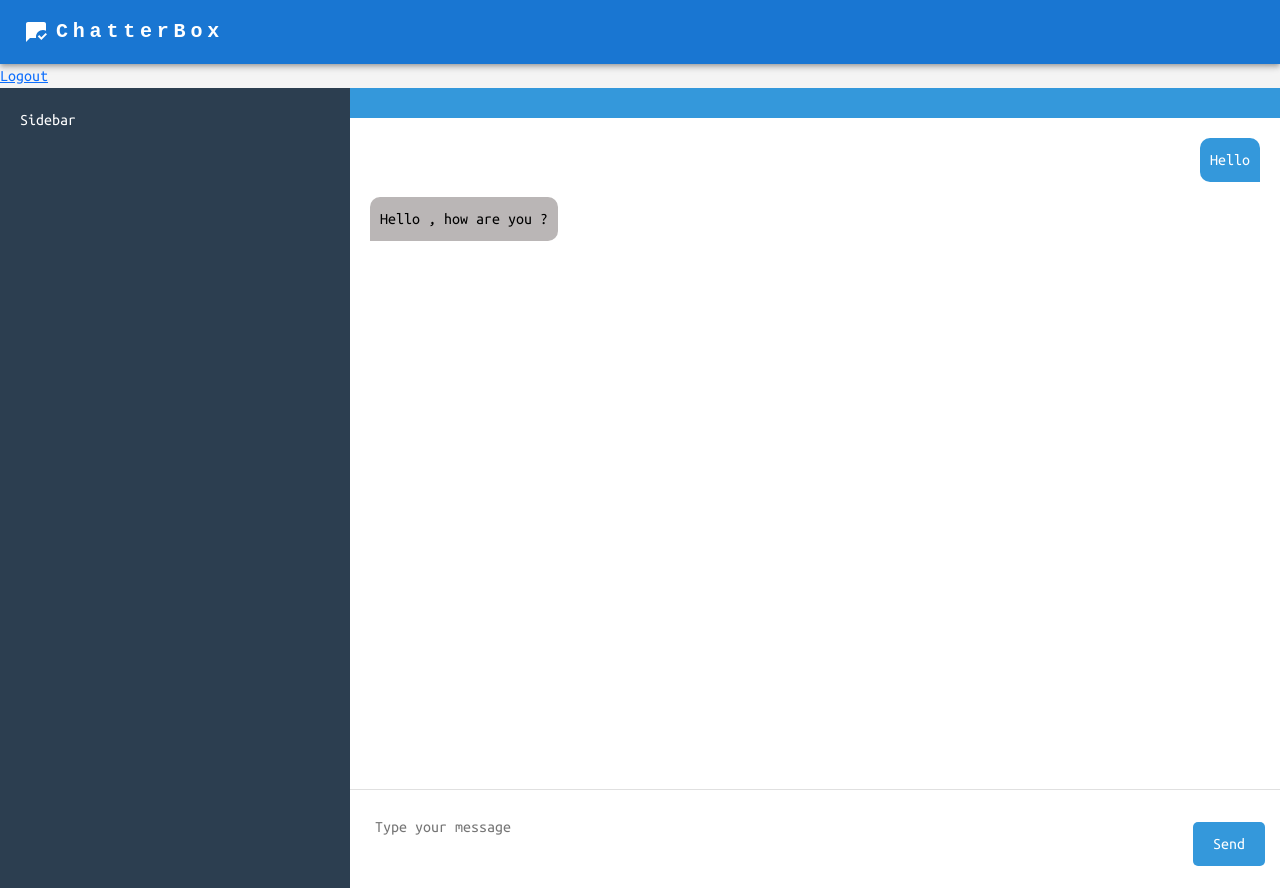
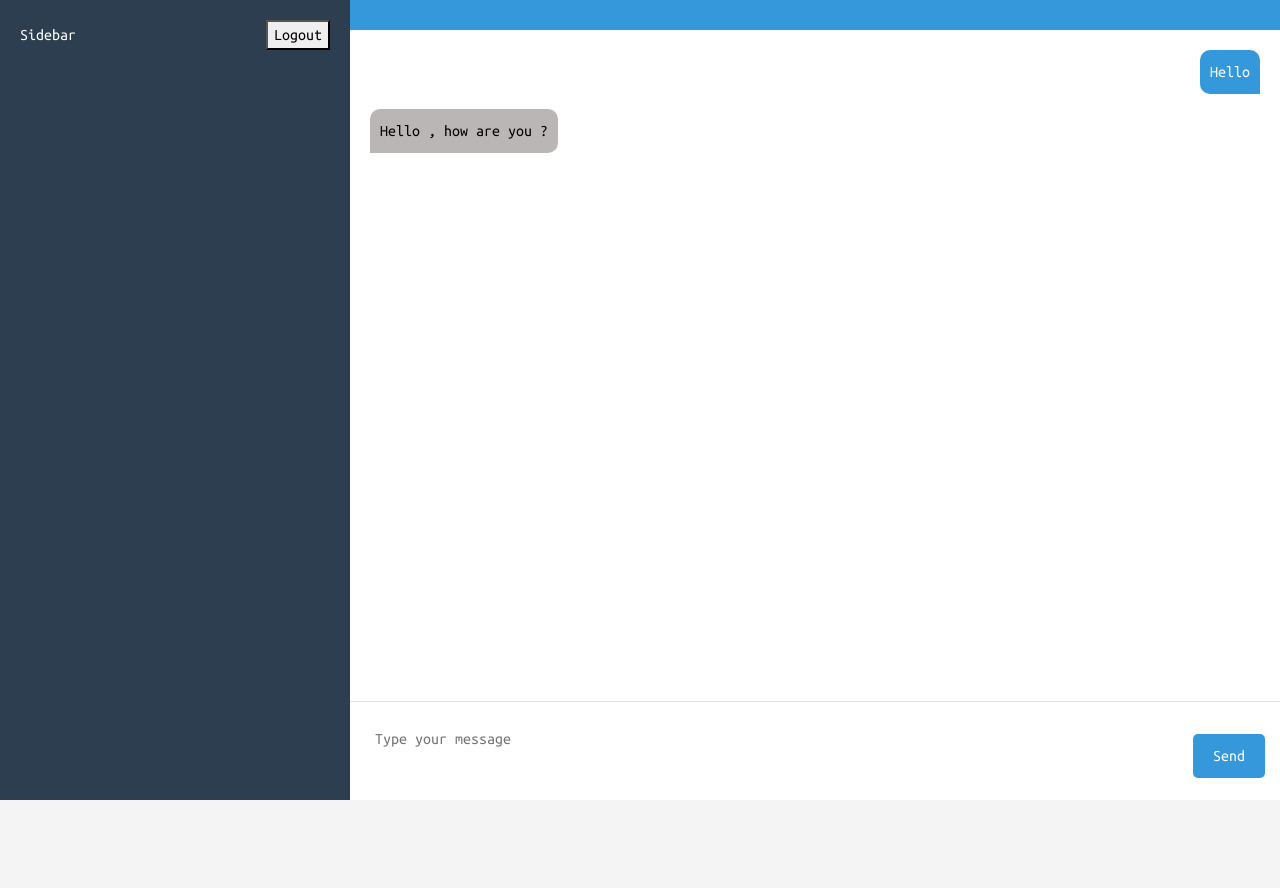
Before and after one commit to yashyc7/reactjs_chat_app_django_channels, a React (Vite) app in the folder frontend/: page /dashboard in a window 1280 px wide. After the commit the page ends 800 px from the top, so only its background shows below. Built offline with nearby package versions, Linux system fonts and the light colour scheme; sample sign-in values are in the browser's storage.

Commit message:
refactor authentication flow: implement debouncing in login and register forms; move logout functionality to Sidebar component

```diff
--- a/frontend/src/components/Dashboard.jsx
+++ b/frontend/src/components/Dashboard.jsx
@@ -9,20 +9,6 @@ const Dashboard = () => {
   const {setIsAuthenticated}=useAuth();
   return (
     <>
-      <Header />
-      <a
-        href="#"
-        onClick={(e) => {
-          e.preventDefault();
-          setTimeout(() => {
-            localStorage.removeItem("token");
-            setIsAuthenticated(false);
-            navigate("");
-          }, 1000);
-        }}
-      >
-        Logout
-      </a>
       <div className="chat-container">
         <Sidebar />
         <ChatArea />
--- a/frontend/src/components/Login.jsx
+++ b/frontend/src/components/Login.jsx
@@ -1,5 +1,5 @@
 import React from "react";
-import { useState } from "react";
+import { useState,useCallback,useRef } from "react";
 import { TextField, Button, InputAdornment, Typography } from "@mui/material";
 import VisibilityOutlinedIcon from "@mui/icons-material/VisibilityOutlined";
 import VisibilityOffOutlinedIcon from "@mui/icons-material/VisibilityOffOutlined";
@@ -18,15 +18,17 @@ const Login = () => {
     email: "",
     password: "",
   });
-
   const [message, setMessage] = useState("");
   const [severity, setSeverity] = useState("");
-
+  const debounceRef=useRef(null);
   const handleClickShowPassword = () => {
     setShowPassword((prev) => !prev);
   };
 
-  const handleFormSubmit = async () => {
+  const handleFormSubmit = useCallback(() => {
+    if (debounceRef.current) clearTimeout(debounceRef.current);
+
+    debounceRef.current = setTimeout(async () => {
       try {
         const response = await fetch(`${BASE_URL}login/`, {
           method: "POST",
@@ -41,12 +43,12 @@ const Login = () => {
         if (response.status === 200) {
           setMessage(data.message || "Login successful");
           setSeverity("success");
-        // Store token if needed
+
           if (data.token) {
             localStorage.setItem("token", data.token);
           }
+
           setTimeout(() => {
-
             navigate("/dashboard");
             setIsAuthenticated(true);
           }, 1000);
@@ -60,6 +62,7 @@ const Login = () => {
         } else {
           setMessage("An unexpected error occurred");
           setSeverity("error");
+
           setTimeout(() => {
             navigate("/");
           }, 1000);
@@ -69,7 +72,9 @@ const Login = () => {
         setSeverity("error");
         console.error("Error:", error);
       }
-  };
+    }, 500); // Debounce time of 500ms
+  }, [formdata, navigate, setIsAuthenticated]);
+
 
   return (
     <><Header/>
--- a/frontend/src/components/Register.jsx
+++ b/frontend/src/components/Register.jsx
@@ -1,5 +1,5 @@
 import React from "react";
-import { useState } from "react";
+import { useState, useCallback, useRef } from "react";
 import { TextField, Button, InputAdornment, Typography } from "@mui/material";
 import VisibilityOutlinedIcon from "@mui/icons-material/VisibilityOutlined";
 import VisibilityOffOutlinedIcon from "@mui/icons-material/VisibilityOffOutlined";
@@ -18,7 +18,7 @@ const Register = () => {
     last_name: "",
     password: "",
   });
-
+  const debounceRef = useRef(null);
   const [message, setMessage] = useState("");
   const [severity, setSeverity] = useState("");
 
@@ -26,22 +26,23 @@ const Register = () => {
     setShowPassword((prev) => !prev);
   };
 
-  const handleFormSubmit = async () => {
+  const handleFormSubmit = useCallback(() => {
+    if (debounceRef.current) clearTimeout(debounceRef.current);
+
+    debounceRef.current = setTimeout(async () => {
       try {
         const response = await fetch(`${BASE_URL}register/`, {
           method: "POST",
-        headers: {
-          "Content-Type": "application/json",
-        },
+          headers: { "Content-Type": "application/json" },
           body: JSON.stringify(formdata),
         });
 
         const data = await response.json();
 
         if (response.status === 201) {
-        setMessage(data.message || "User has registered successfully");
+          setMessage(data.message || "User registered successfully");
           setSeverity("success");
-        // Navigate to login page after 2 seconds
+
           setTimeout(() => {
             navigate("/");
           }, 2000);
@@ -57,10 +58,12 @@ const Register = () => {
         setSeverity("error");
         console.error("Error:", error);
       }
-  };
-
+    }, 500); // Debounce time of 500ms
+  }, [formdata, navigate]);
   return (
-    <> <Header />
+    <>
+      {" "}
+      <Header />
       <div className="container text-center djustify-content-center align-items-center mt-5  ">
         <div className="heading text-center">
           {message && <Alert severity={severity}>{message}</Alert>}
--- a/frontend/src/components/Sidebar.jsx
+++ b/frontend/src/components/Sidebar.jsx
@@ -1,7 +1,33 @@
 import React from "react";
+import { useAuth } from "../utils/AuthContext";
 
 const Sidebar = () => {
-  return <div className="sidebar">Sidebar</div>;
+  const { setIsAuthenticated } = useAuth();
+  return (
+    <div className="sidebar">
+      <div
+        style={{
+          display: "flex",
+          justifyContent: "space-between",
+          alignItems: "center",
+        }}
+      >
+        <span>Sidebar</span>
+        <button
+          onClick={(e) => {
+            e.preventDefault();
+            setTimeout(() => {
+              localStorage.removeItem("token");
+              setIsAuthenticated(false);
+              navigate("");
+            }, 1000);
+          }}
+        >
+          Logout
+        </button>
+      </div>
+    </div>
+  );
 };
 
 export default Sidebar;
```
Also changed, not shown: 1 other file (tests, documents, lock files or other folders). Lines whose indentation alone changed are shown as unchanged.
